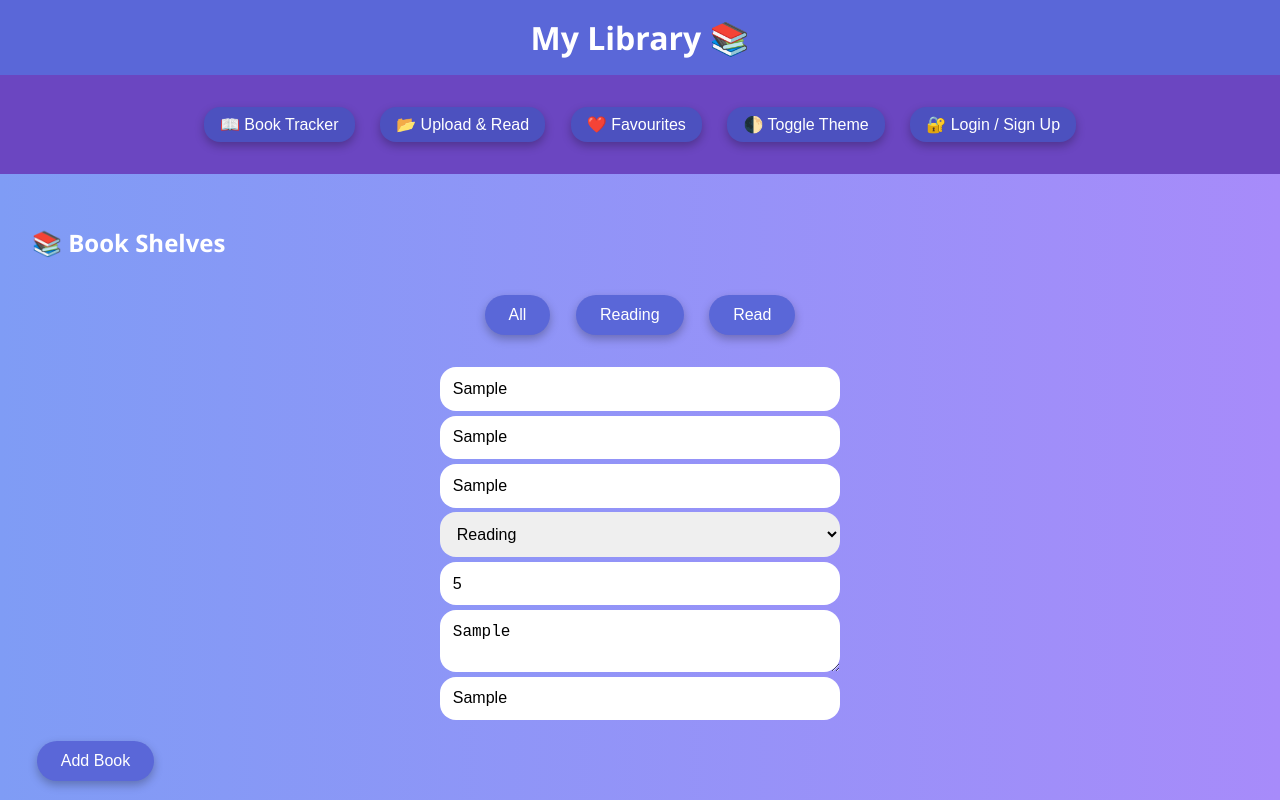
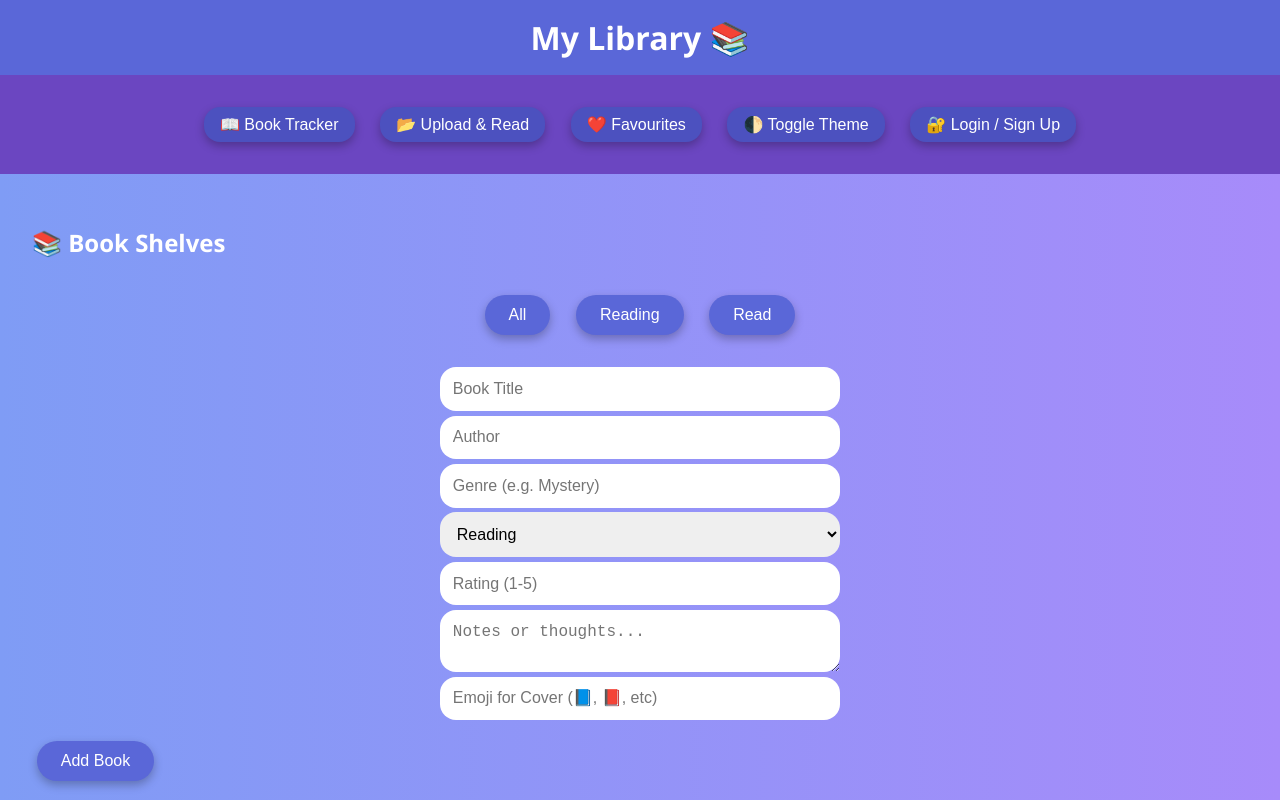
Before and after one commit to StarryExplorers/My-Library, a plain HTML site: page index.html in a window 1280 px wide. Both pictures are taken after typing "Sample", "Sample", "Sample", "5", "Sample", "Sample" into the empty fields and a click on the button "Add Book". Shown: the top 800 px of the page. Drawn offline with Linux system fonts and the light colour scheme.

Commit message:
Update index.html

```diff
--- a/index.html
+++ b/index.html
@@ -280,6 +280,32 @@
       }
     });
 
+    function addBook() {
+  const title = document.getElementById("title").value.trim();
+  const author = document.getElementById("author").value.trim();
+  const genre = document.getElementById("genre").value.trim();
+  const status = document.getElementById("status").value;
+  const rating = document.getElementById("rating").value.trim();
+  const notes = document.getElementById("notes").value.trim();
+  const cover = document.getElementById("coverEmoji").value.trim();
+
+  if (!title || !author) return alert("Please enter both title and author!");
+
+  const newBook = { title, author, genre, status, rating, notes, cover };
+  books.push(newBook);
+  localStorage.setItem("books", JSON.stringify(books));
+  renderBooks();
+
+  // Clear input fields after adding
+  document.getElementById("title").value = "";
+  document.getElementById("author").value = "";
+  document.getElementById("genre").value = "";
+  document.getElementById("status").value = "Reading";
+  document.getElementById("rating").value = "";
+  document.getElementById("notes").value = "";
+  document.getElementById("coverEmoji").value = "";
+    }
+
     renderBooks();
     renderUploads();
     renderFaves();
```
